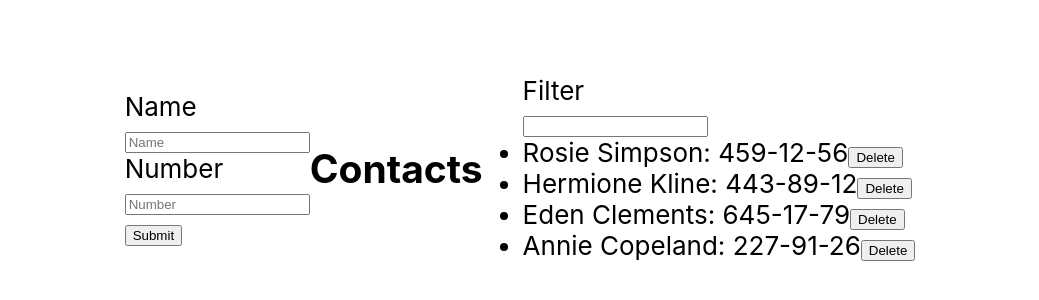
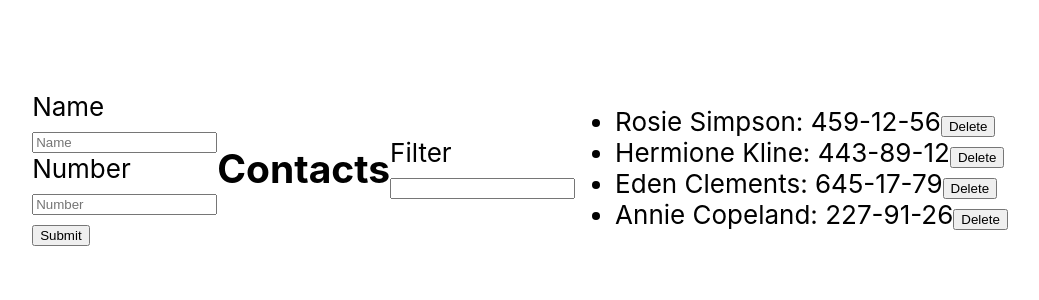
Before and after one commit to OPshenichnyi/goit-react-hw-02-phonebook, a React (Create React App) app: page / in a window 1280 px wide. Shown: the part 232-532 px from the top of the page, without its empty margins (120-1159 px from the left). Built offline with nearby package versions, Linux system fonts and the light colour scheme.

Commit message:
Add logik and change fille filter

```diff
--- a/src/components/App.jsx
+++ b/src/components/App.jsx
@@ -1,6 +1,7 @@
 import { Component } from "react"
 import { ContactForm } from "./contactForm/contactForm";
 import { ContactList } from "./contactList/contactList";
+import { Filter } from "./filter/filter";
 
 
 export class App extends Component {
@@ -15,7 +16,12 @@ export class App extends Component {
   };
 
   addConacts = (data) => {
-    this.setState(prevState => ({contacts: prevState.contacts.concat(data)}))
+    const checkNameUser = this.state.contacts.some(user => user.name.toLowerCase() === data.name.toLowerCase())
+    if (checkNameUser) {
+      alert(`${data.name} is already in contacts`)
+      return
+    }
+    this.setState(prevState => ({ contacts: prevState.contacts.concat(data) }))
   }
 
   removeContact = (id) => {
@@ -43,10 +49,13 @@ export class App extends Component {
         >
         </ContactForm>
         <h2>Contacts</h2>
+        <Filter
+          filterContact={this.filterContact}
+        >
+        </Filter>
         <ContactList
           phoneBook={this.state.contacts}
           removeContact={this.removeContact}
-          filterContact={this.filterContact}
           filter={this.state.filter}
         >
         </ContactList>
--- a/src/components/contactList/contactList.jsx
+++ b/src/components/contactList/contactList.jsx
@@ -1,24 +1,9 @@
 
 
-export const ContactList = ({ phoneBook, removeContact, filterContact, filter}) => {
+export const ContactList = ({ phoneBook, removeContact, filter}) => {
 
     return (
         <ul>
-            <form>
-                <label htmlFor="name">
-                    Filter
-                    <br />
-                    <input
-                        type="text"
-                        name="filter"
-                        onChange={(e) => {
-                            e.preventDefault()
-                            filterContact(e.target.value)
-                        }}
-                    />
-                </label>
-            </form>
-
             {phoneBook.filter(user => user.name.toLowerCase().includes(filter.toLowerCase())).map(({ id, name, number }) => (
                 <li key={id}>
                     <span>{name}:</span>
--- /dev/null
+++ b/src/components/filter/filter.jsx
@@ -0,0 +1,20 @@
+
+
+export const Filter = ({filterContact}) => {
+    return (
+        <form>
+            <label htmlFor="name">
+                Filter
+                <br />
+                <input
+                    type="text"
+                    name="filter"
+                    onChange={(e) => {
+                        e.preventDefault()
+                        filterContact(e.target.value)
+                    }}
+                />
+            </label>
+        </form>
+    )
+}
```
